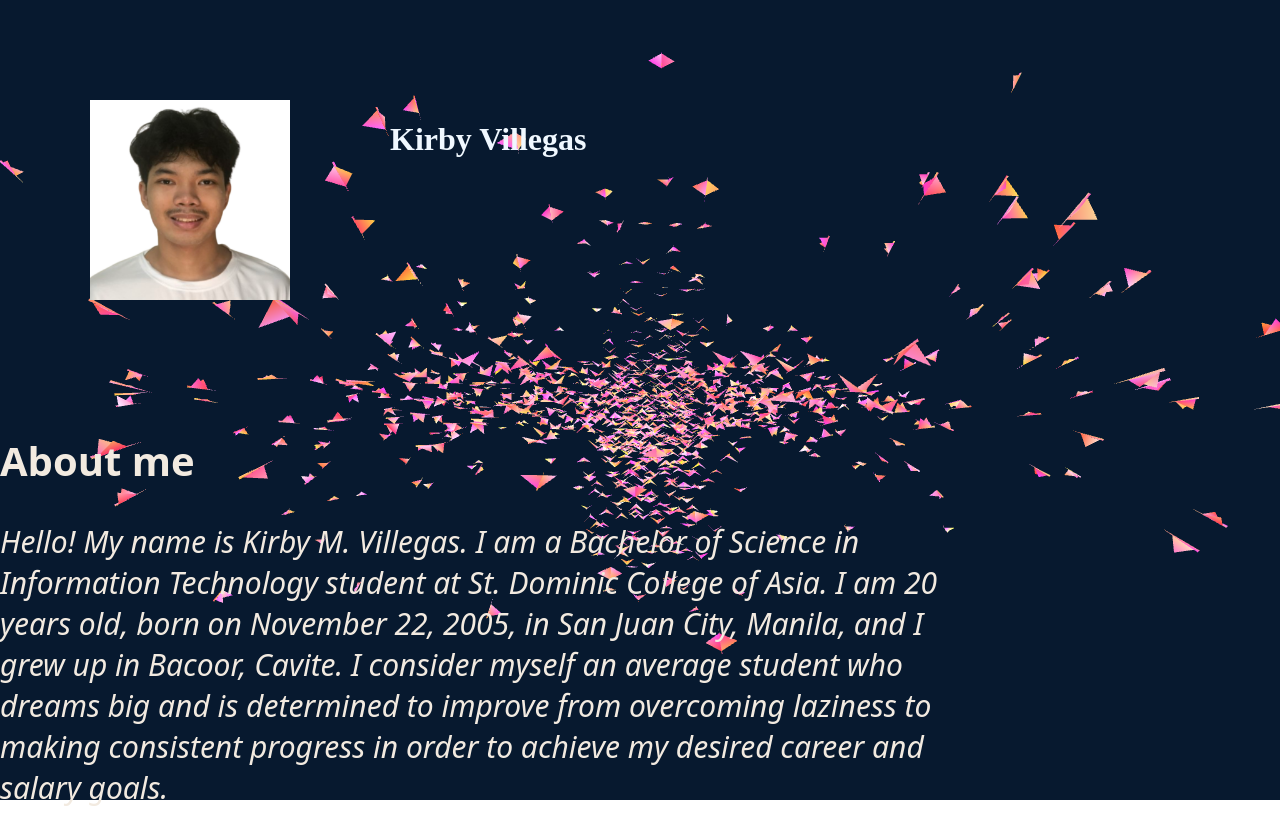
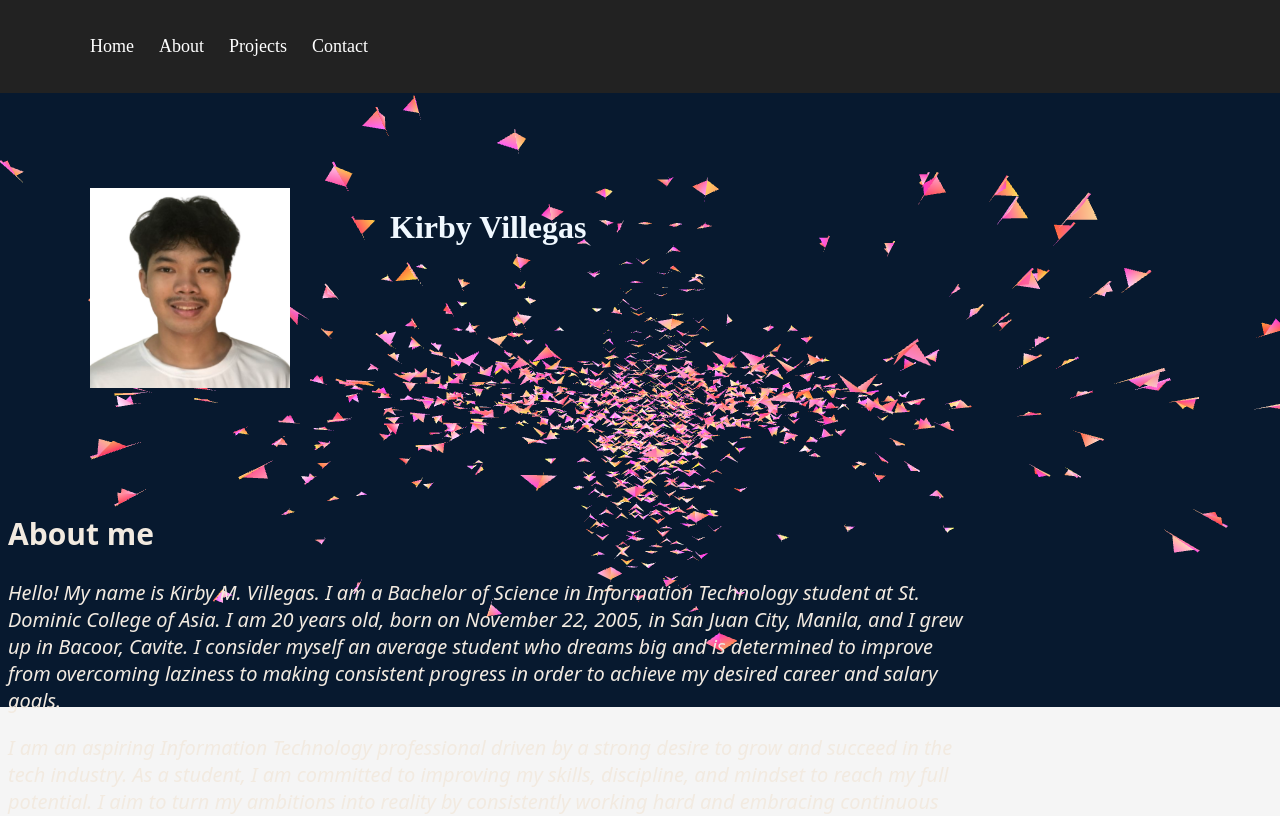
Before and after one commit to Birkiiii/portfolio, a plain HTML site: page about-me.html in a window 1280 px wide. Shown: the top 816 px of the page. Drawn offline with nearby package versions, Linux system fonts and the light colour scheme; animation ran at ten frames a second.

Commit message:
Add navigation bar at the top

```diff
--- a/about-me.html
+++ b/about-me.html
@@ -68,5 +68,16 @@
 })
         </script>
 
+        <!--Navigation bar-->
+
+        <nav class="navbar">
+                    <ul class="nav-links">
+                        <li><a href="index.html">Home</a></li>
+                        <li><a href="about-me.html">About</a></li>
+                        <li><a href="certification.html">Projects</a></li>
+                        <li><a href="tech-stack.html">Contact</a></li>
+                    </ul>
+            </nav>
+
 </body>
 </html>
--- a/styles.css
+++ b/styles.css
@@ -1,8 +1,6 @@
-html, body {
-    margin: 0;
-    padding: 0;
-    height: 100%;
-    width: 100%;
+body {
+    background: #f5f5f5;
+    padding-top: 80px;
 }
 
 #background {
@@ -51,7 +49,7 @@ H2 {
     color: #F2EAE0;
     font-family: "Noto sans", sans-serif;
     font-weight: 700;
-    font-size: 40px;
+    font-size: 30px;
 
 }
 
@@ -62,7 +60,7 @@ H2 {
     font-style: italic;
     font-weight: 500;
     margin-right:8cm;
-    font-size: 30px;
+    font-size: 20px;
 }
 
 .sbox-skill{
@@ -78,7 +76,7 @@ H2 {
     color: #F2EAE0;
     font-family: "Noto sans", sans-serif;
     font-weight: 700;
-    font-size: 40px;
+    font-size: 30px;
 }
 
 .sbox-contact{
@@ -89,3 +87,43 @@ H2 {
     margin-right:8cm;
     font-size: 30px;
 }
+
+.ab-btn{
+    padding: 10px 20px;
+    font-size: 16px;
+}
+
+.navbar {
+    width: 100%;
+    background: #222;
+    color: white;
+    display: flex;
+    justify-content: space-between;
+    align-items: center;
+    padding: 20px 50px;
+    position: fixed;
+    top: 0;
+    left: 0;
+}
+
+.logo {
+    font-size: 24px;
+    font-weight: bold;
+}
+
+.nav-links {
+    list-style: none;
+    display: flex;
+    gap: 25px;
+}
+
+.nav-links a {
+    text-decoration: none;
+    color: white;
+    font-size: 18px;
+    transition: 0.3s;
+}
+
+.nav-links a:hover {
+    color: red;
+}
```
Also changed, not shown: index.html (+13 -1 lines).
